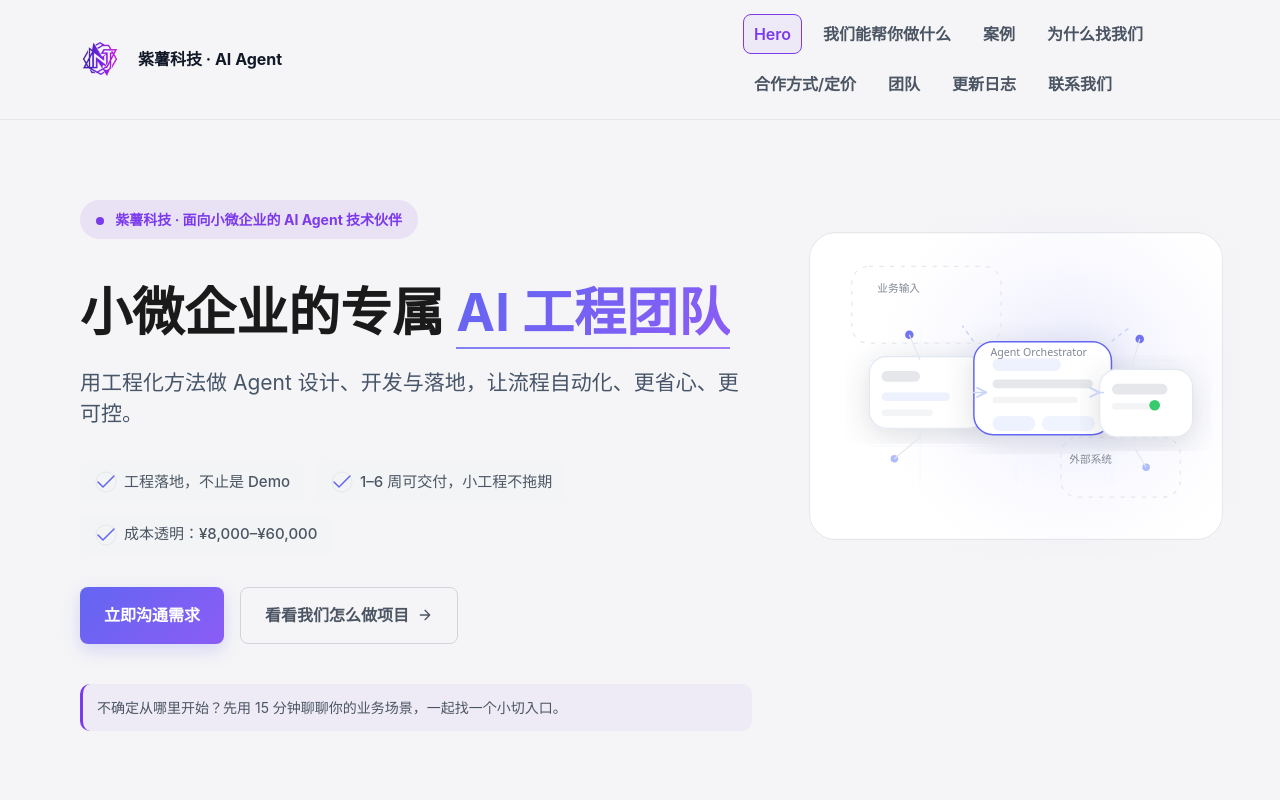
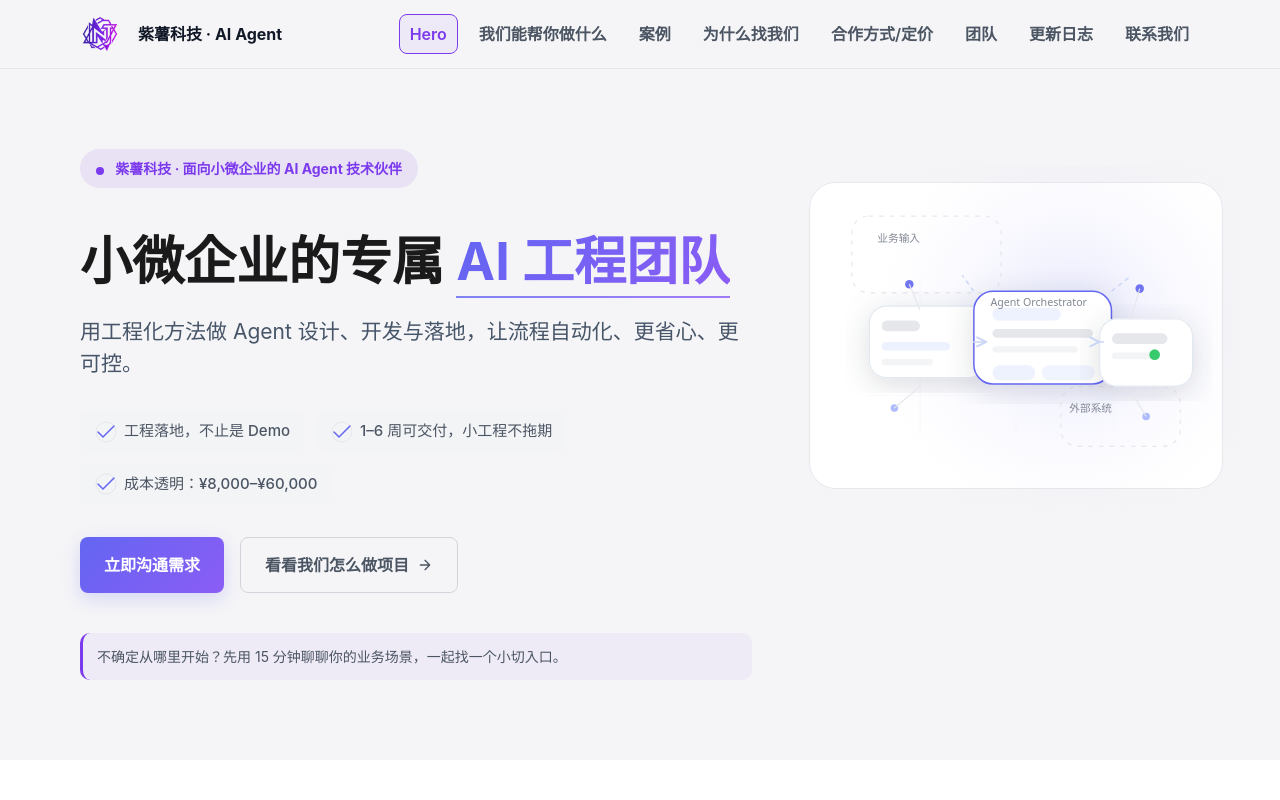
Before and after one commit to Reallier/INTJTech_04, a Nuxt app: page / in a window 1280 px wide. Shown: the top 800 px of the page. Built offline with nearby package versions, Linux system fonts and the light colour scheme.

Commit message:
优化导航栏样式：添加flex-wrap nowrap和滚动支持，调整移动端断点至640px；更新package-lock.json中的依赖项peer标记

```diff
--- a/assets/styles/main.css
+++ b/assets/styles/main.css
@@ -85,6 +85,7 @@ button {
   display: flex;
   align-items: center;
   justify-content: space-between;
+  flex-wrap: nowrap;
   gap: 24px;
   padding: 14px 0;
 }
@@ -94,7 +95,8 @@ button {
   align-items: center;
   justify-content: space-between;
   gap: 12px;
-  width: 100%;
+  flex: 1;
+  min-width: 0;
 }
 
 .brand {
@@ -115,8 +117,14 @@ button {
 
 .nav-links {
   display: flex;
-  flex-wrap: wrap;
+  flex-wrap: nowrap;
   gap: 10px;
+  overflow-x: auto;
+  scrollbar-width: none;
+}
+
+.nav-links::-webkit-scrollbar {
+  display: none;
 }
 
 .nav-toggle {
@@ -1368,7 +1376,7 @@ h2.hero-subtitle {
 }
 
 /* ===== 移动端覆盖：仅在窄屏生效，PC 样式保持不变 ===== */
-@media (max-width: 768px) {
+@media (max-width: 640px) {
   body {
     font-size: 15px;
     line-height: 1.7;
```
Also changed, not shown: 1 other file (tests, documents, lock files or other folders).
